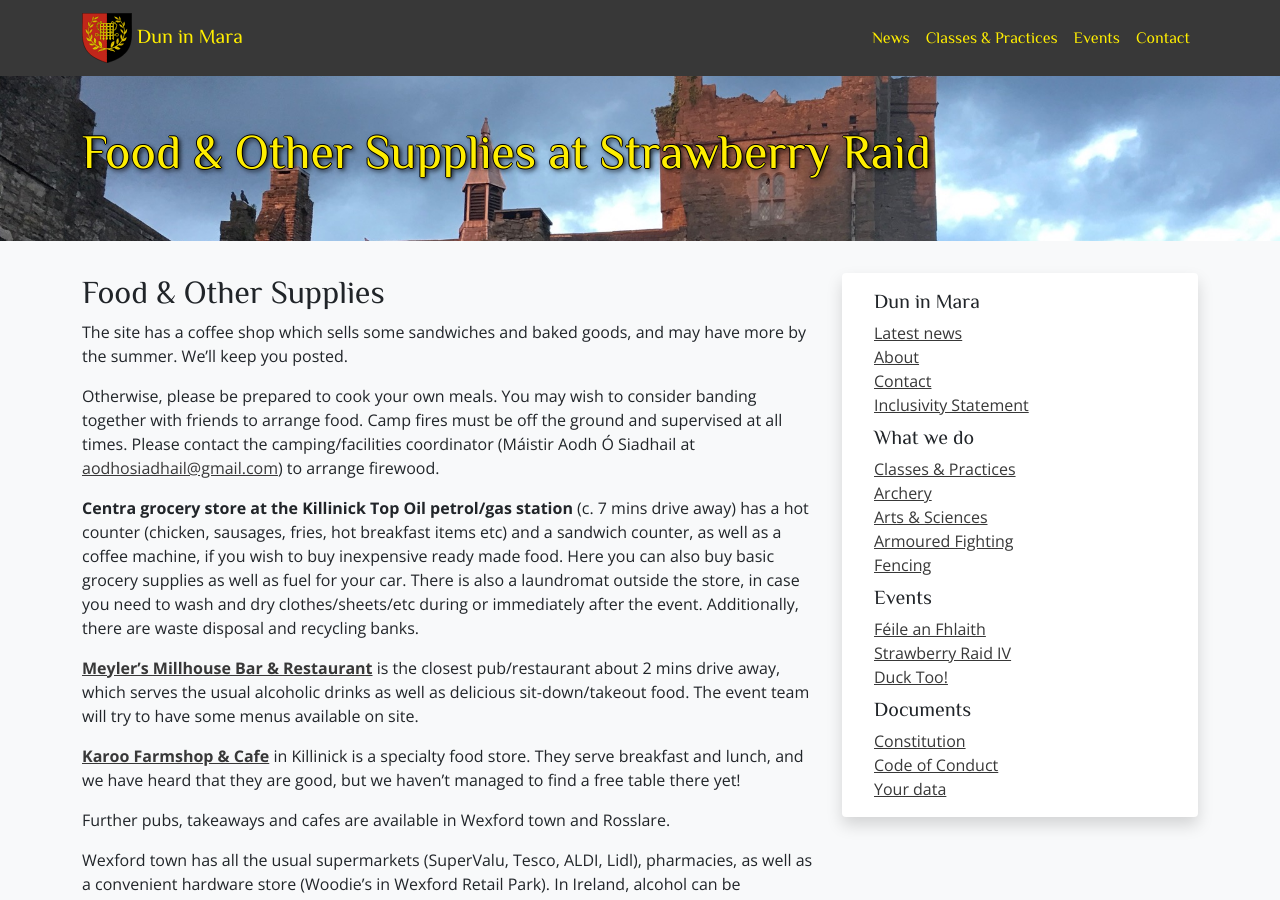
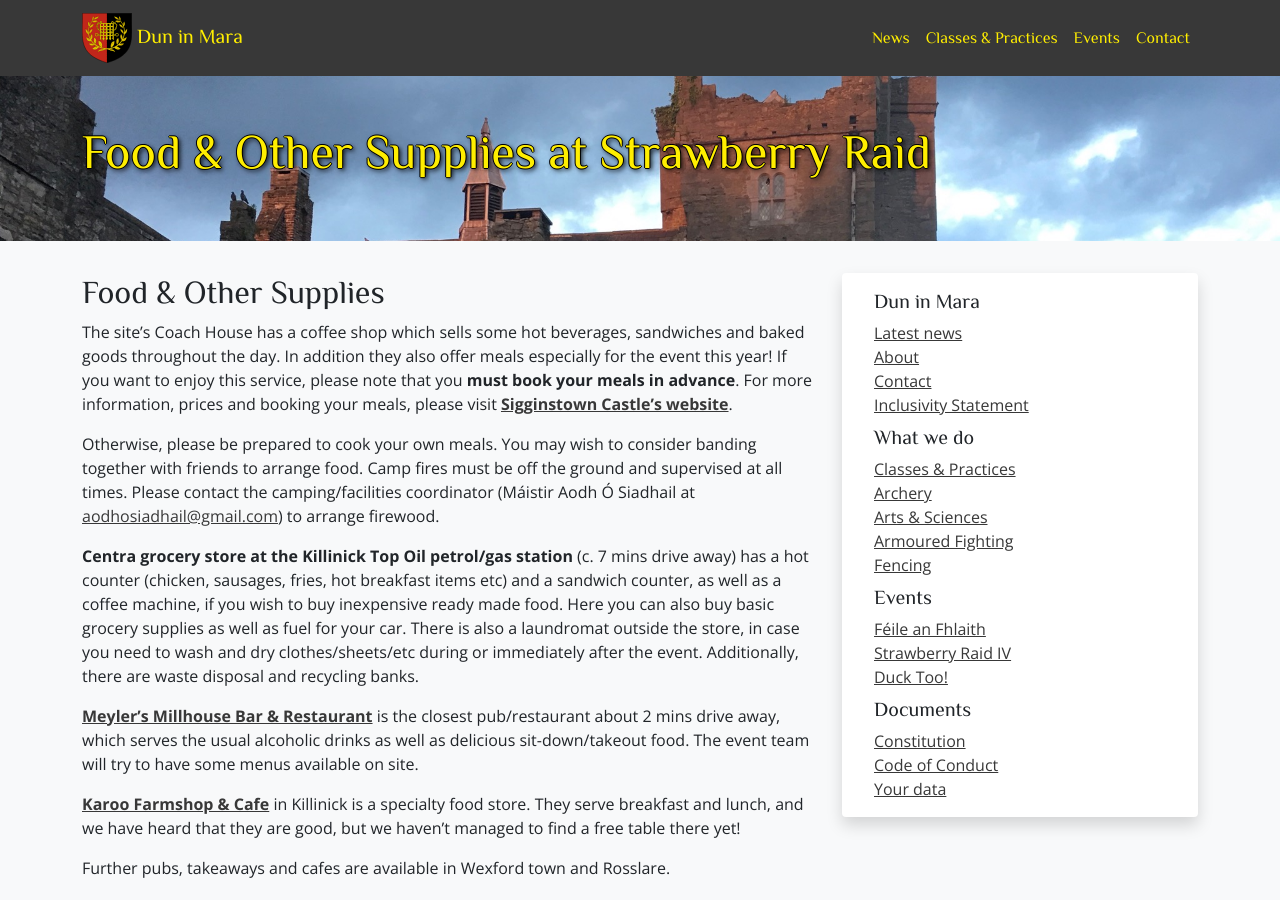
Before and after one commit to drachenwald/dun-in-mara, a Jekyll site: the page built from events/2025/strawberry-raid-iv/food.md, in a window 1280 px wide and 900 px high. Built offline with Jekyll 4.4.1, drawn with Linux system fonts in a browser that asks for light colours; comment, search, counter and statistics services are not loaded.

Commit message:
Coach House menu update to SR

```diff
--- a/events/2025/strawberry-raid-iv/food.md
+++ b/events/2025/strawberry-raid-iv/food.md
@@ -6,7 +6,7 @@
 
 ## Food & Other Supplies
 
-The site has a coffee shop which sells some sandwiches and baked goods, and may have more by the summer. We'll keep you posted.
+The site's Coach House has a coffee shop which sells some hot beverages, sandwiches and baked goods throughout the day. In addition they also offer meals especially for the event this year! If you want to enjoy this service, please note that you **must book your meals in advance**. For more information, prices and booking your meals, please visit **[Sigginstown Castle's website](https://www.sigginstowncastle.com/category/all-products)**.
 
 Otherwise, please be prepared to cook your own meals. You may wish to consider banding together with friends to arrange food. Camp fires must be off the ground and supervised at all times. Please contact the camping/facilities coordinator (Máistir Aodh Ó Siadhail at <a href="mailto:aodhosiadhail@gmail.com">aodhosiadhail@gmail.com</a>) to arrange firewood.
 
```
